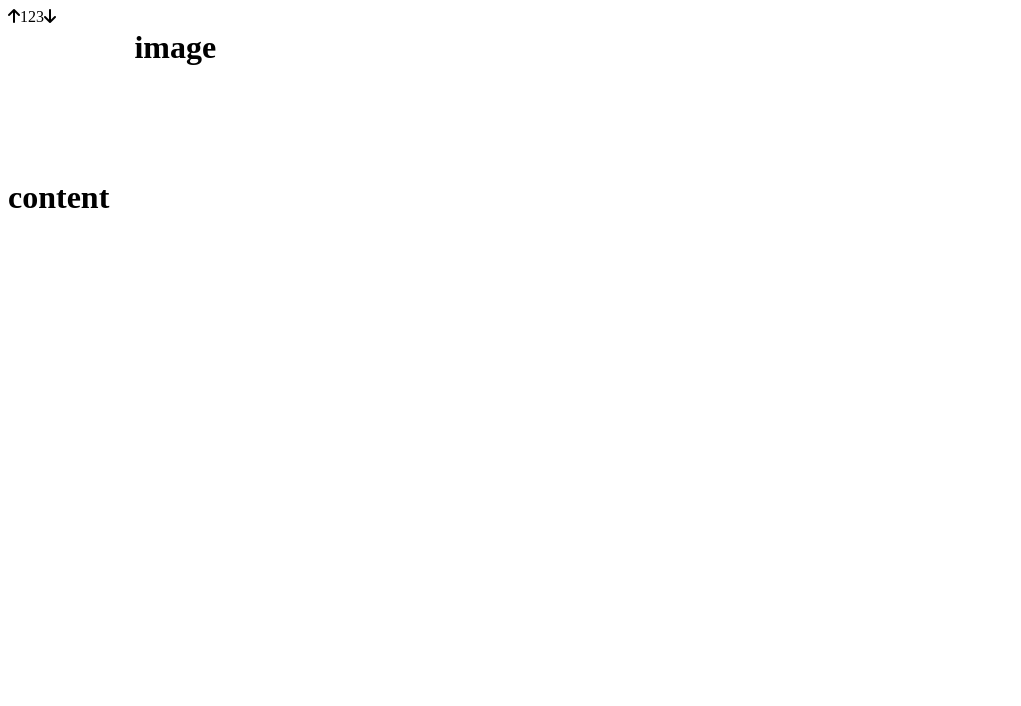
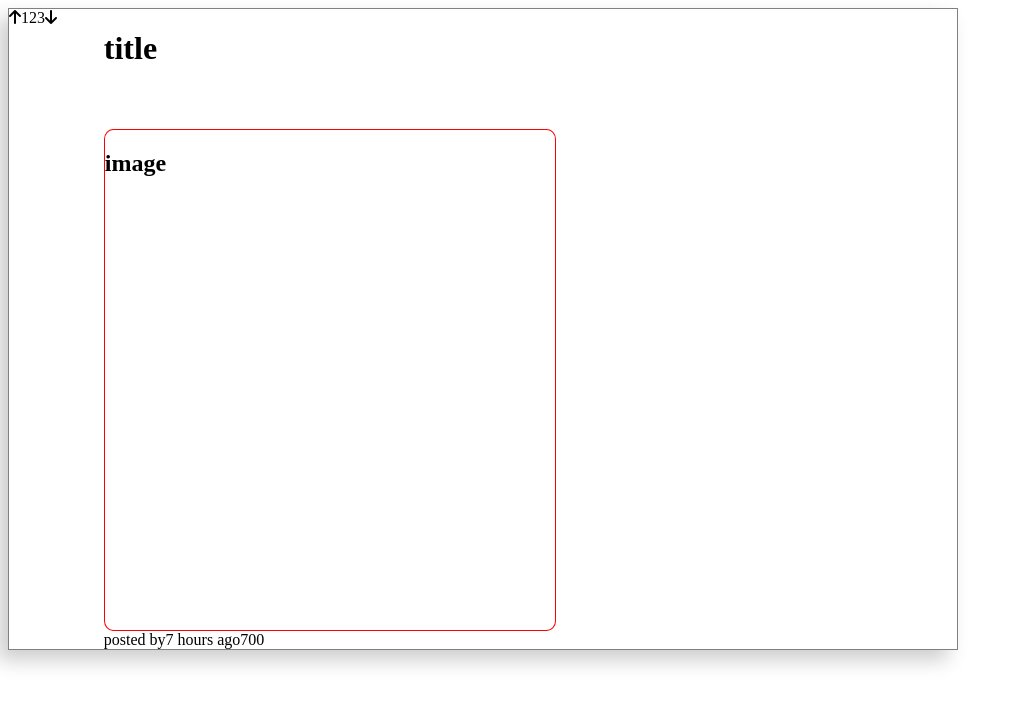
Before and after one commit to willmchristensen/reddit-clone, a React (Vite) app: page / in a window 1280 px wide. Shown: the top 706 px of the page, without its empty margins (0-1021 px from the left). Built offline with nearby package versions, Linux system fonts and the light colour scheme.

Commit message:
postcard progress

```diff
--- a/src/Components/PostCard.css
+++ b/src/Components/PostCard.css
@@ -1,20 +1,32 @@
 .post-card-container{
-    width: 100%;
-    height: 75vh;
+    width: 75%;
+    height: 100%;
     display: grid;
     grid-template-areas:
-        "a b b"
-        "a c c"
-    ;
+        "a b"
+        "a c"
+        "a d";
     grid-template-columns: 10% 90%;
-    grid-template-rows: 25% 75%;
+    grid-template-rows: repeat(3,auto);
+    border: 1px solid grey;
+    box-shadow: -10px 10px 19px 0 rgba(0, 0, 0, 0.2);
 }
-.votes-and-content{
-
+.votes {
+    grid-area: a;
 }
-.votes{
-    grid-area: a;
-    /* display: grid; */
-    /* flex-direction: column; */
-    height: 100%;
+.votes-wrapper{
+    height: 20vh;
 }
+.title{
+    height: 15vh;
+}
+.image{
+    grid-area: c;
+    height: 500px;
+    width: 450px;
+    border: 1px solid red;
+    border-radius: 2%;
+}
+.post-data{
+    grid-area: d;
+}
--- a/src/Components/PostCard/PostCard.jsx
+++ b/src/Components/PostCard/PostCard.jsx
@@ -2,18 +2,23 @@ import '../PostCard.css';
 function PostCard({}){
     return (
         <div className="post-card-container">
-            <div className="votes-and-content">
-                <div className="votes">
+            <div className="votes">
+                <div className="votes-wrapper">
                     <i className="fas fa-arrow-up"></i>
                     <span>123</span>
                     <i className="fas fa-arrow-down"></i>
                 </div>
-                <div className="content">
-                    <h1>content</h1>
-                </div>
+            </div>
+            <div className="title">
+                <h1>title</h1>
             </div>
             <div className="image">
-                <h1>image</h1>
+                <h2>image</h2>
+            </div>
+            <div className="post-data">
+                <span>posted by</span>
+                <span>7 hours ago</span>
+                <span>700</span>
             </div>
         </div>
     )
```
